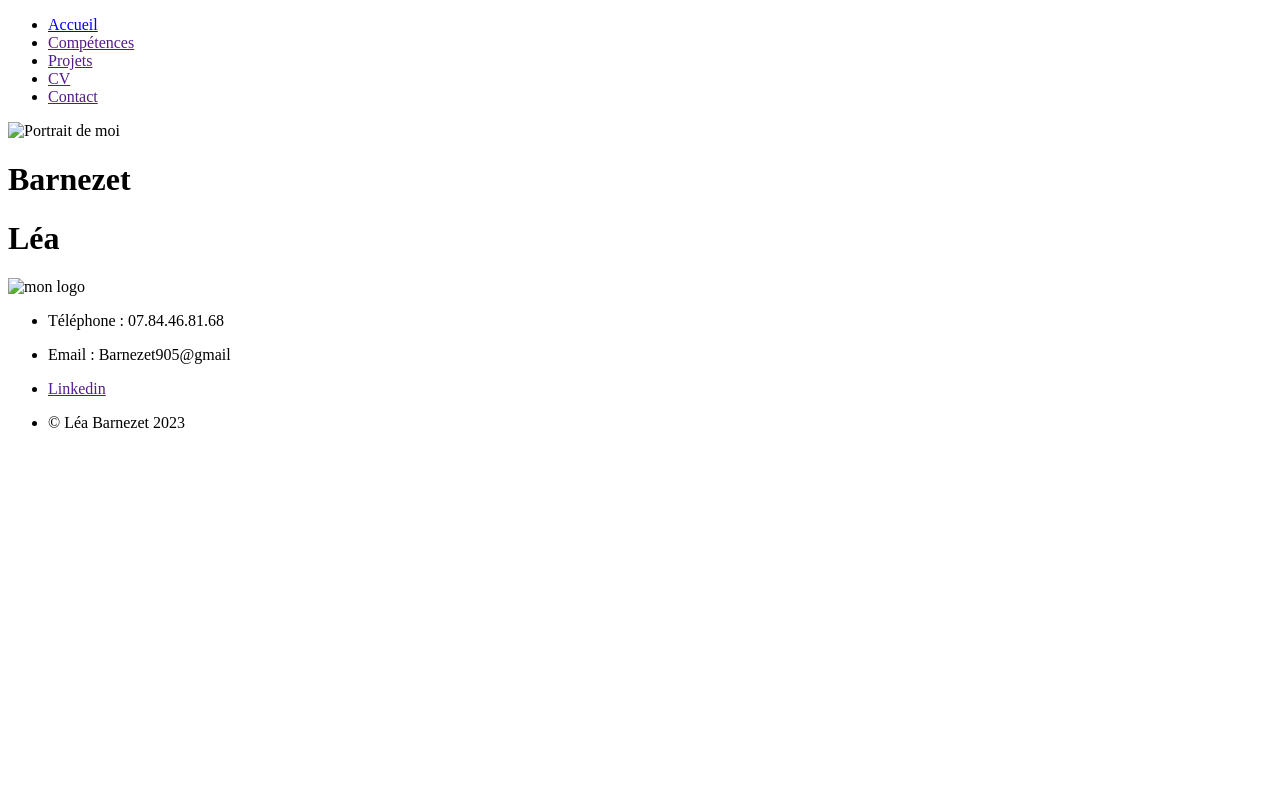
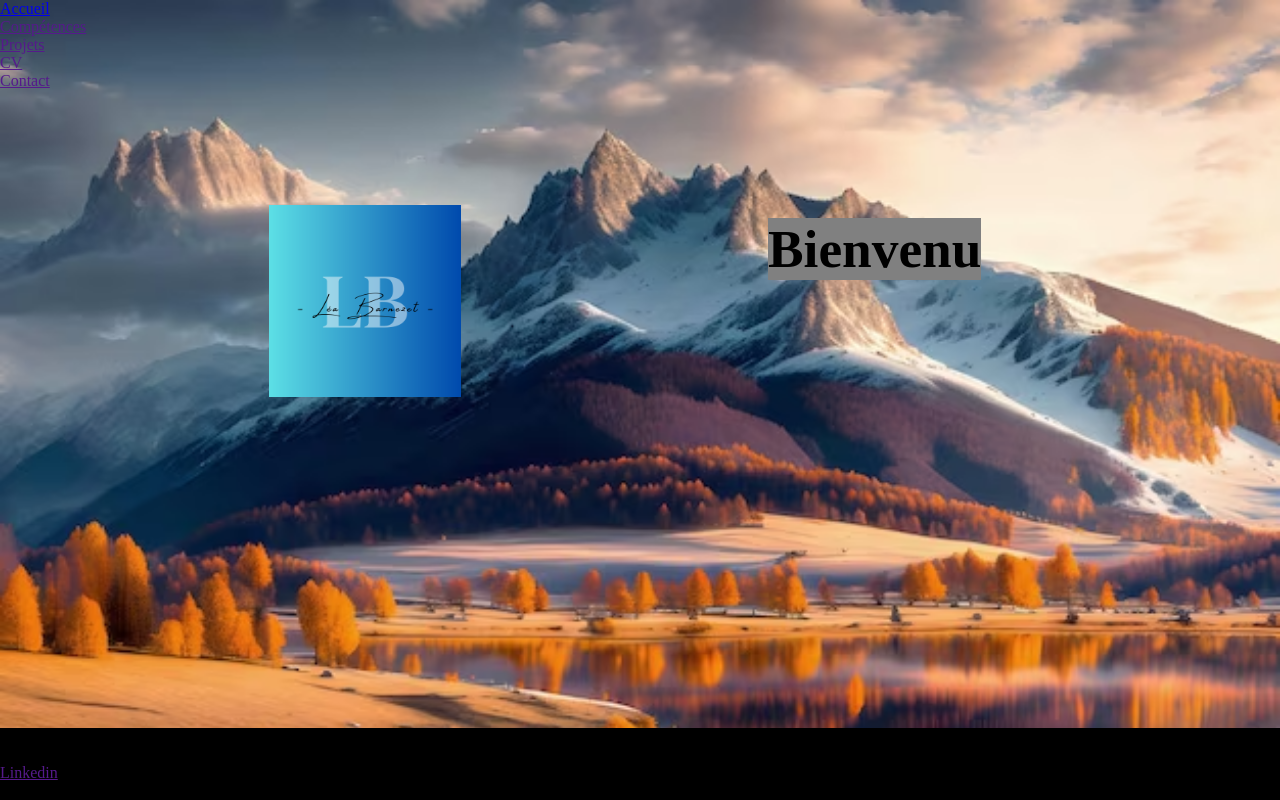
Before and after one commit to lea905/lea905.github.io, a PHP site: page / in a window 1280 px wide. Run offline with PHP 8.4, Linux system fonts and the light colour scheme.

Commit message:
debut de la page d'accueil

```diff
--- a/index.html
+++ b/index.html
@@ -19,14 +19,18 @@
             </ul>
         </nav>
     </header>
-    <main id="main_accueil">
-        <img src="" alt="Portrait de moi">
-        <h1>Barnezet</h1>
-        <h1>Léa</h1>
-    </main>
-    <aside id="aside_accueil">
-        <img src=""alt="mon logo">
-    </aside>
+    <div id="main_aside_accueil">
+
+        <main id="main_accueil">
+            <img src="img/logo.png" alt="mon logo">
+        </main>
+
+        <aside id="aside_accueil">
+            <div>
+                <h1>Bienvenu</h1>
+            </div>
+        </aside>
+    </div>
     <footer>
         <ul>
             <li>
--- a/style.css
+++ b/style.css
@@ -1,3 +1,60 @@
-fond{
-    background-image: none;
+*{
+    margin:0;
+    padding: 0;
 }
+
+/*Debut accueil*/
+
+
+#fond {
+    background-image: url(img/paysages-forestiers_71767-127.png);
+    background-size: cover;
+    min-height: 100vh;
+    display: flex;
+    flex-direction: column;
+}
+
+/*----------------------------------------------------*/
+
+#main_aside_accueil {
+    display: flex;
+}
+
+#main_accueil{
+    width: 60%;
+}
+
+#aside_accueil{
+    width: 40%;
+}
+
+
+#main_accueil img {
+    width: 25%;
+    padding-left: 35%;
+    padding-top: 15%;
+}
+
+/*----------------------------------------------------*/
+
+#aside_accueil div {
+    display: flex;
+
+    padding-top: 25%;
+}
+
+
+#aside_accueil h1 {
+    background: gray;
+    font-size: 40pt;
+}
+/*----------------------------------------------------*/
+footer{
+    margin-top: auto;
+    background-color: black;
+    display: flex;
+    flex-wrap: wrap;
+
+}
+
+/*Fin accueil*/
```
